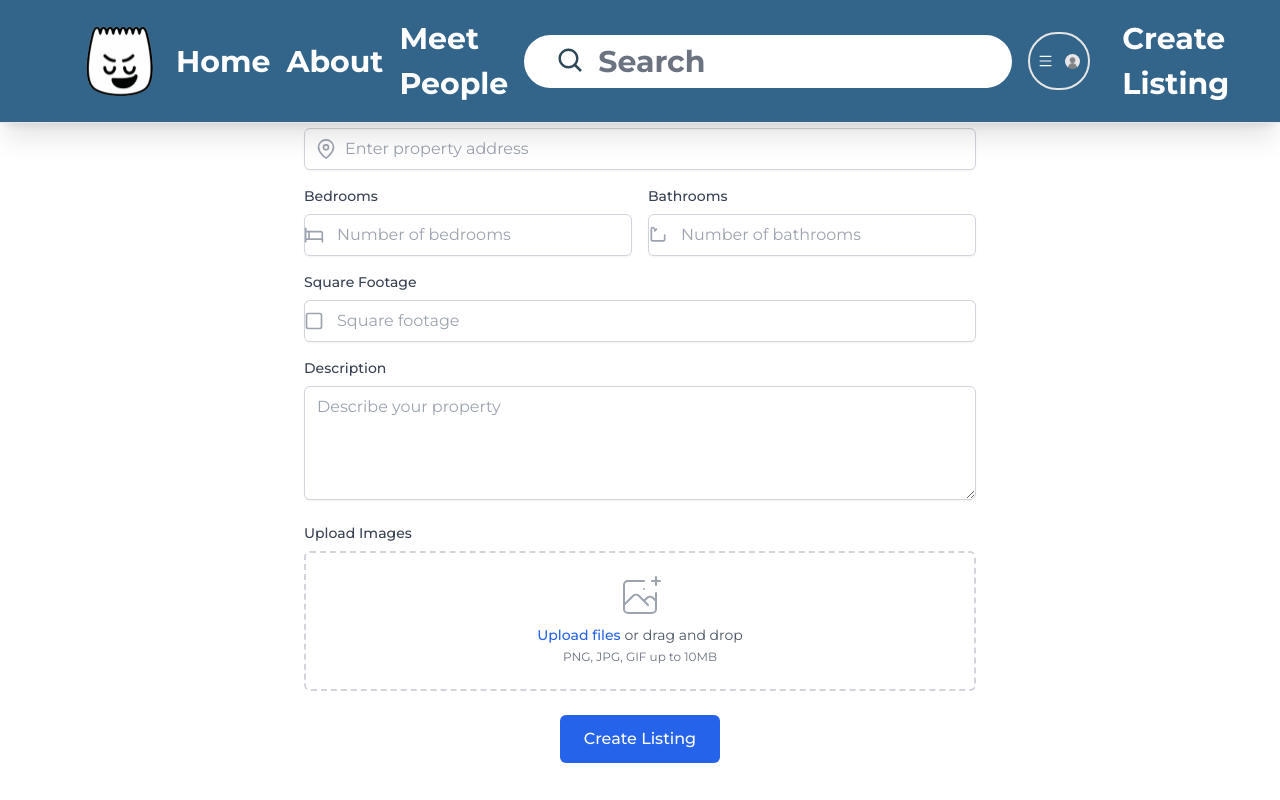
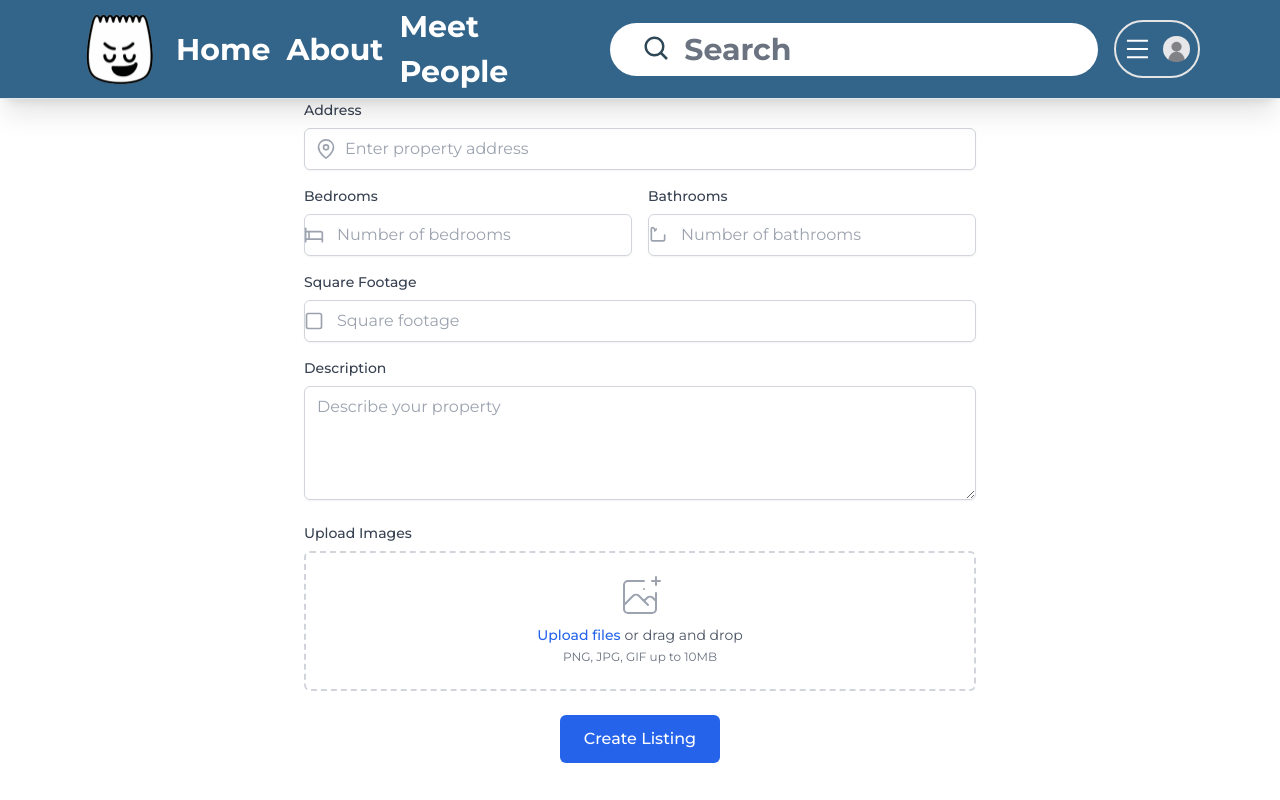
Before and after one commit to corey-shen/BruinDen-main, a Next.js app in the folder bruinden/: page /create_listing in a window 1280 px wide. Built offline with nearby package versions, Linux system fonts and the light colour scheme.

Commit message:
Merged 'Create Listing' to drop down menu

```diff
--- a/bruinden/app/components/navigation_bar/Navigationbar.tsx
+++ b/bruinden/app/components/navigation_bar/Navigationbar.tsx
@@ -15,42 +15,28 @@ import MenuItem from './MenuItem';
 import { useRouter } from 'next/navigation';
 
 const Navigationbar = () => {
-
-  const router = useRouter();
-
-  const handleCreateListingClick = () => {
-    router.push('/create_listing');
-  }
-
   return (
     <div className="fixed w-full z-10 shadow-xl" style={{ backgroundColor: '#33658A' }}>
       <div className="py-1 border-b-[1px]">
-        {/* Contents are passed as children to Container */}
         <Container>
           <div className="flex items-center justify-between gap-4 text-white w-full" style = {{fontSize:"30px", fontWeight: "bold"}}>
-            {/* Logo */}
             <Logo />
             <Home />
             <About />
             <Meet_People />
-            {/* Right-aligned Search bar and User Menu */}
             <div className="flex items-center gap-4">
               <Search />
               <UserMenu />
-              <MenuItem
-                onClick={handleCreateListingClick}
-                label="Create Listing"
-                reference="/create_listing"
-                />
             </div>
           </div>
         </Container>
       </div>
       <Suspense fallback={<div>Loading...</div>}>
-      <Categories />
+        <Categories />
       </Suspense>
     </div>
   );
 };
 
+
 export default Navigationbar;
--- a/bruinden/app/components/navigation_bar/UserMenu.tsx
+++ b/bruinden/app/components/navigation_bar/UserMenu.tsx
@@ -5,11 +5,13 @@ import { useState, useCallback } from "react";
 import MenuItem from "./MenuItem";
 import LoginPage from "../../../pages/auth/LoginPage";
 import SignUpPage from "../../../pages/auth/SignUpPage";
+import { useRouter } from 'next/navigation';
 
 const UserMenu = () => {
   const [isOpen, setIsOpen] = useState(false);
   const [showLogin, setShowLogin] = useState(false);
   const [showSignUp, setShowSignUp] = useState(false);
+  const router = useRouter();
 
   const toggleOpen = useCallback(() => {
     setIsOpen((value) => !value);
@@ -29,6 +31,11 @@ const UserMenu = () => {
     setShowLogin(false);
     setShowSignUp(false);
   }, []);
+
+  const handleCreateListingClick = useCallback(() => {
+    setIsOpen(false);
+    router.push('/create_listing');
+  }, [router]);
 
   return (
     <div className="relative">
@@ -61,9 +68,9 @@ const UserMenu = () => {
                 reference="#"
               />
               <MenuItem
-                onClick={() => {}}
+                onClick={handleCreateListingClick}
                 label="Create a Listing"
-                reference="#"
+                reference="/create_listing"
               />
             </>
           </div>
```
